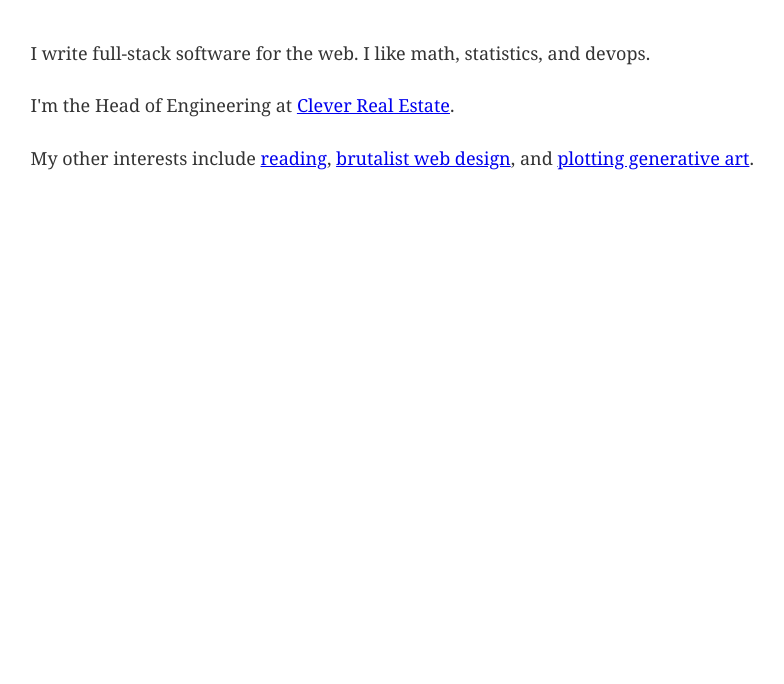
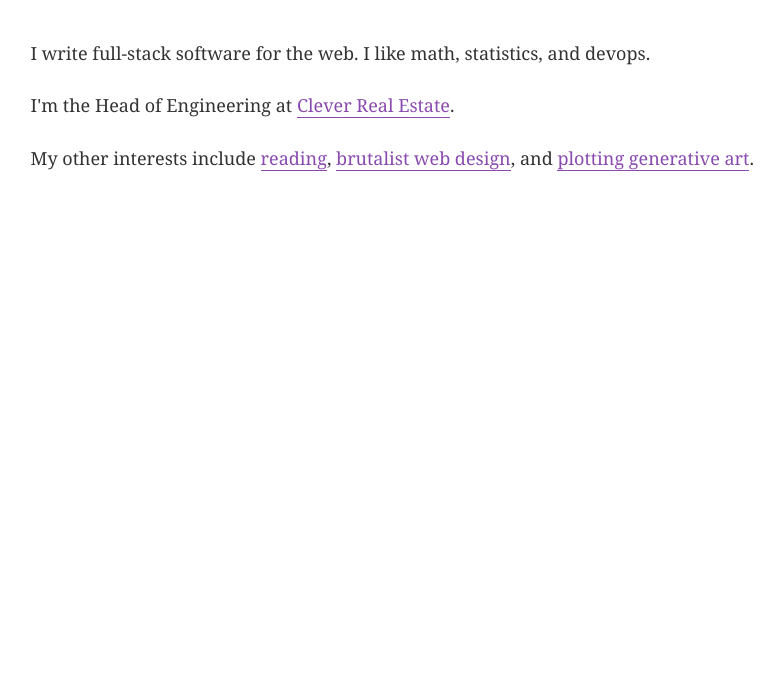
Before and after one commit to render-examples/gatsby-starter-default, a Gatsby site: page / in a window 1280 px wide. Shown: the part 116-800 px from the top of the page, without its empty margins (149-933 px from the left). Built offline with nearby package versions, Linux system fonts and the light colour scheme; Gatsby itself is replaced by a stand-in of ours.

Commit message:
link beautification

```diff
--- a/src/components/layout.css
+++ b/src/components/layout.css
@@ -38,11 +38,18 @@ template {
   display: none;
 }
 a {
+  text-decoration: none;
   background-color: transparent;
+  color: #8A4BAF;
   -webkit-text-decoration-skip: objects;
+  border-bottom-width: 1px;
+  border-bottom-style: solid;
+  border-bottom-color: rgb(138, 75, 175);
+  transition: all 100ms cubic-bezier(0.4, 0, 0.2, 1);
 }
 a:active,
 a:hover {
+  border-bottom-color: rgb(138, 75, 175, 0.5);
   outline-width: 0;
 }
 abbr[title] {
```
